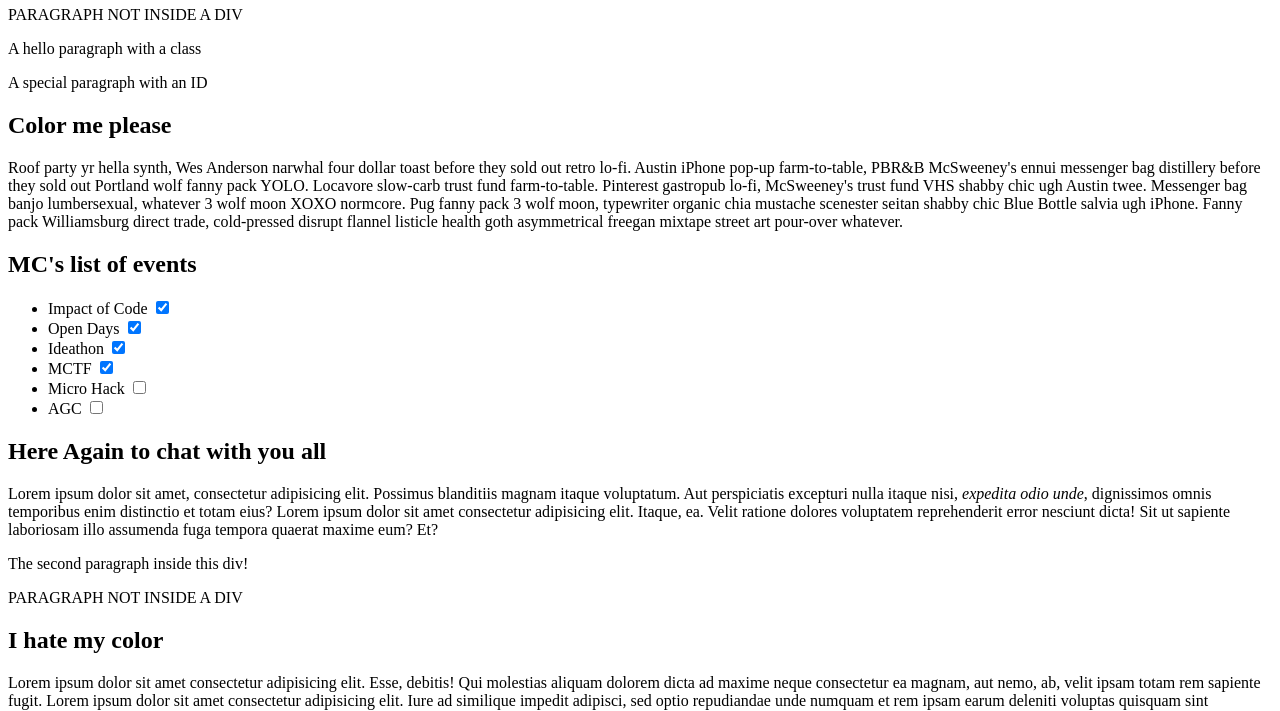
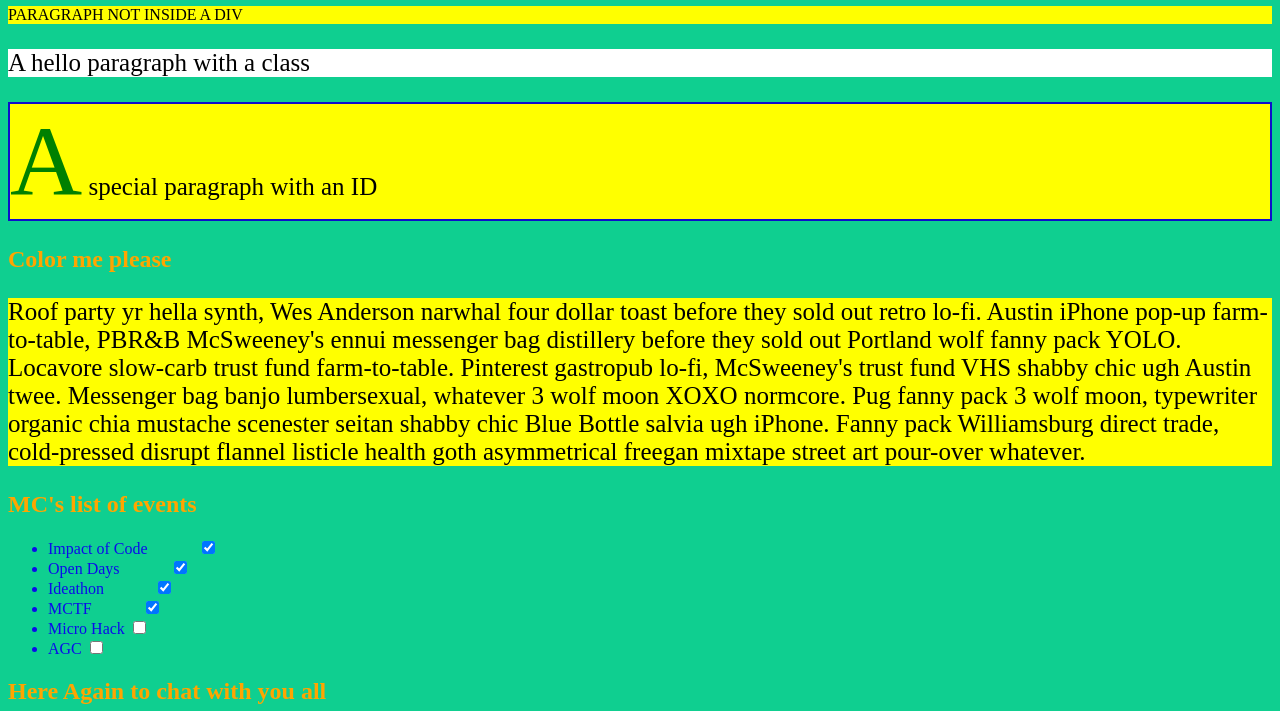
Before and after one commit to MicroClub-USTHB/Fullstack, a plain HTML site: page 1.WEBDEV/5.CSS Exercice/index.html in a window 1280 px wide. Shown: the part 60-771 px from the top of the page. Drawn offline with Linux system fonts and the light colour scheme.

Commit message:
solved the CSS Exercice

```diff
--- a/1.WEBDEV/5.CSS Exercice/style.css
+++ b/1.WEBDEV/5.CSS Exercice/style.css
@@ -2,30 +2,92 @@
 DO NOT ALTER THE EXISTING HTML TO DO THIS.  WRITE ONLY CSS!
 
 /* Give the <body> element a background of #0fcf90*/
+body{
+
+    background-color:#0fcf90 ;
+    /*or background :#0fcf90;*/
+}
+
 
 /* Make the <h1> element #b9105e*/
 
+h1{
+
+    color: #b9105e;
+}
+
 /* Make all <h2> elements orange */
+h2{
+    color: orange;
+}
 
 /* Make all <li> elements blue(pick your own hexadecimal blue)*/
 
+li{
+    color: #0b0beb;
+}
+
 /*Change the background on every paragraph to be yellow*/
+p{
+    background-color: yellow;
+}
 
 /*Make all inputs have a 3px red border*/
 
+input{
+
+    border: 3px  red;
+    /*it won't show up because the style is not specified*/
+}
+
 /* Give everything with the class 'hello' a white background*/
+.hello{
+    background-color: white;
+}
 
 /* Give the element with id 'special' a 2px solid blue border(pick your own rgb blue)*/
+#special{
+
+    border: 2px solid rgb(14, 14, 204);
+
+
+}
 
 /*Make all the <p>'s that are nested inside of divs 25px font(font-size: 25px)*/
 
+div p {
+
+    font-size: 25px;
+}
+
 /*Make only inputs with type 'text' have a gray background*/
 
+input[type="text"]{
+
+background-color: gray;
+
+}
+
 /* Give both <p>'s inside the 3rd <div> a pink background*/
+div:nth-of-type(3) p {
+    background-color: pink;
+}
 
 /* Give the 2nd <p> inside the 3rd <div> a 5px white border*/
+div:nth-of-type(3) p:nth-of-type(2) {
+
+    border: 5px  white;
+    /*it won't show up because the style is not specified*/
+
+}
 
 /* Make the <em> in the 3rd <div> element white and 20px font(font-size:20px)*/
+div:nth-of-type(3) em {
+
+   color: white;
+   font-size: 20px;
+
+}
 
 
 /*BONUS CHALLENGES*/
@@ -33,10 +95,33 @@ DO NOT ALTER THE EXISTING HTML TO DO THIS.  WRITE ONLY CSS!
 
 /*Make all "checked" checkboxes have a left margin of 50px(margin-left: 50px)*/
 
+input:checked{
+
+    margin-left: 50px;
+}
+
 /* Make the <label> elements all UPPERCASE without changing the HTML(definitely look this one up*/
+
+label{
+    text-transform: uppercase;
+}
 
 /*Make the first letter of the element with id 'special' green and 100px font size(font-size: 100)*/
 
+#special::first-letter{
+
+    font-size: 100px;
+    color: green;
+
+}
+
 /*Make the <h1> element's color change to blue when hovered over */
+h1:hover{
+    color: blue;
+}
 
 /*Make the <a> element's that have been visited gray */
+a:visited{
+    color: gray;
+
+}
```
